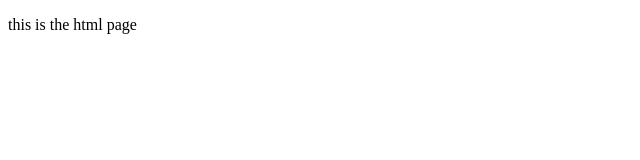
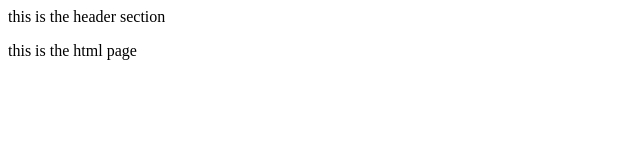
Before and after one commit to abdulsinan-edstem/assessment1, a plain HTML site: page index.html in a window 1280 px wide. Shown: the whole page, without its empty margins (0-640 px from the left). Drawn offline with Linux system fonts and the light colour scheme.

Commit message:
added header section to index.html

```diff
--- a/index.html
+++ b/index.html
@@ -6,6 +6,9 @@
     <title>Document</title>
 </head>
 <body>
+    <header>
+        this is the header section
+    </header>
     <p>this is the html page</p>
 
 </body>
```
